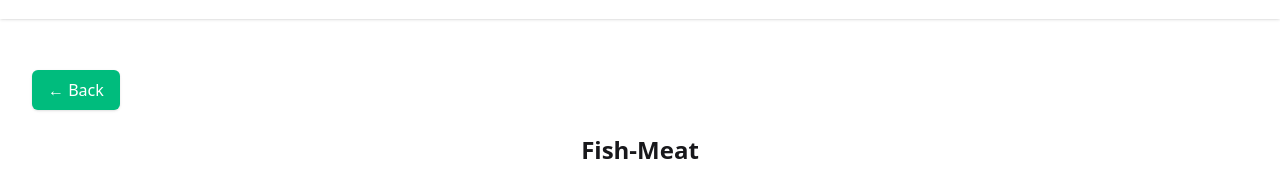
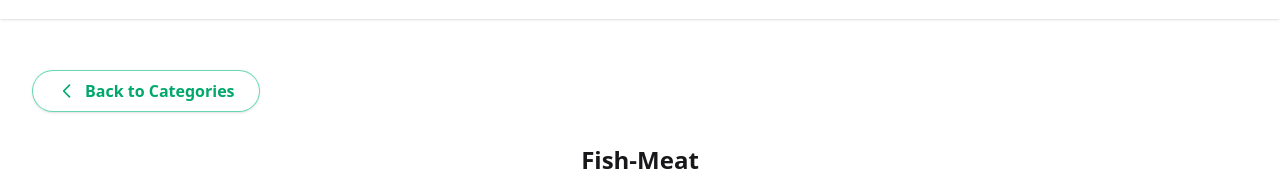
Before and after one commit to mdsharia4613/Kacha_Bazer, a React (Vite) app: page /category/Fish-Meat in a window 1280 px wide. Shown: the part 162-333 px from the top of the page. Built offline with nearby package versions, Linux system fonts and the light colour scheme.

Commit message:
categoryProduct button update

```diff
--- a/src/Components/CategoryProducts/CategoryProducts.jsx
+++ b/src/Components/CategoryProducts/CategoryProducts.jsx
@@ -8,9 +8,12 @@ import { IoClose } from "react-icons/io5";
 import { motion, AnimatePresence } from "framer-motion";
 import { ProductContext } from "../QuickView/QuickView"; // path adjust করুন
 import img from "../../assets/delivary/line.png"
+import { useNavigate } from "react-router-dom";
+
 
 const CategoryProducts = ({onBack}) => {
     const { categoryName } = useParams();
+    const navigate = useNavigate();
     const [items, setItems] = useState([]);
     const { handleAddToCart } = useOutletContext();
     const { selectedProduct, setSelectedProduct } = useContext(ProductContext);
@@ -42,15 +45,29 @@ const CategoryProducts = ({onBack}) => {
 
     return (
         <div className="container mx-auto mt-10 px-8 pt-48 pb-6">
-            {/* 🟢 Back Button */}
-            <div className="flex justify-start mb-6">
+
+            {/* Back Button */}
+            <div className="mb-8">
                 <button
-                    onClick={onBack}
-                    className="bg-[#00bc7d] hover:bg-[#009e68] text-white px-4 py-2 rounded-md font-medium transition duration-200 shadow-sm"
+                    onClick={() => navigate(-1)}
+                    className="flex items-center gap-2 px-6 py-2 rounded-full border border-[#00bc7d]/60 text-[#00a86b]
+               font-semibold shadow-sm backdrop-blur-md bg-white/70 hover:bg-[#00bc7d] hover:text-white
+               hover:shadow-lg transition-all duration-300 active:scale-95"
                 >
-                    ← Back
+                    <svg
+                        xmlns="http://www.w3.org/2000/svg"
+                        fill="none"
+                        viewBox="0 0 24 24"
+                        strokeWidth={2}
+                        stroke="currentColor"
+                        className="w-5 h-5"
+                    >
+                        <path strokeLinecap="round" strokeLinejoin="round" d="M15 19l-7-7 7-7" />
+                    </svg>
+                    Back to Categories
                 </button>
             </div>
+
             {/* Title */}
             <div className="mb-10 max-w-2xl container mx-auto">
                 <h2 className="text-2xl font-semibold text-center mb-8">
--- a/src/Components/Categorys/Categorys.jsx
+++ b/src/Components/Categorys/Categorys.jsx
@@ -11,7 +11,7 @@ const Categorys = () => {
 
     return (
         <>
-            <div className="bg-[#f3f4f6] py-10">
+            <div className="bg-[#f3f4f6] py-10 mt-10">
                 <div className=" container mx-auto px-10 -py-5 mt-10 mb-10">
                     <h2 className="text-3xl font-bold text-center mb-6">Featured Categories</h2>
                     <div>
--- a/src/Components/Categorys/Items.jsx
+++ b/src/Components/Categorys/Items.jsx
@@ -25,7 +25,6 @@ const Items = ({ selectedSub, onBack }) => {
 
     return (
         <div className="container mx-auto px-8 py-10">
-            {/* Back Button */}
             {/* Back Button */}
             <div className="mb-8">
                 <button
--- a/src/Components/Navber/Navber.jsx
+++ b/src/Components/Navber/Navber.jsx
@@ -14,6 +14,7 @@ import { User } from "lucide-react";
 import { Link, NavLink, useNavigate } from "react-router-dom";
 import { useState } from "react";
 import productData  from '../../../public/category_data.json';
+
 
 const Navber = ({ productCount, cartItems, handleIncrease, handleDecrease, handleRemove }) => {
     const navLinkStyle = ({ isActive }) => isActive ? 'text-green-500 transition-all duration-500 bg-transparent' : 'hover:text-green-400 transition-all duration-500 hover:bg-transparent'
```
